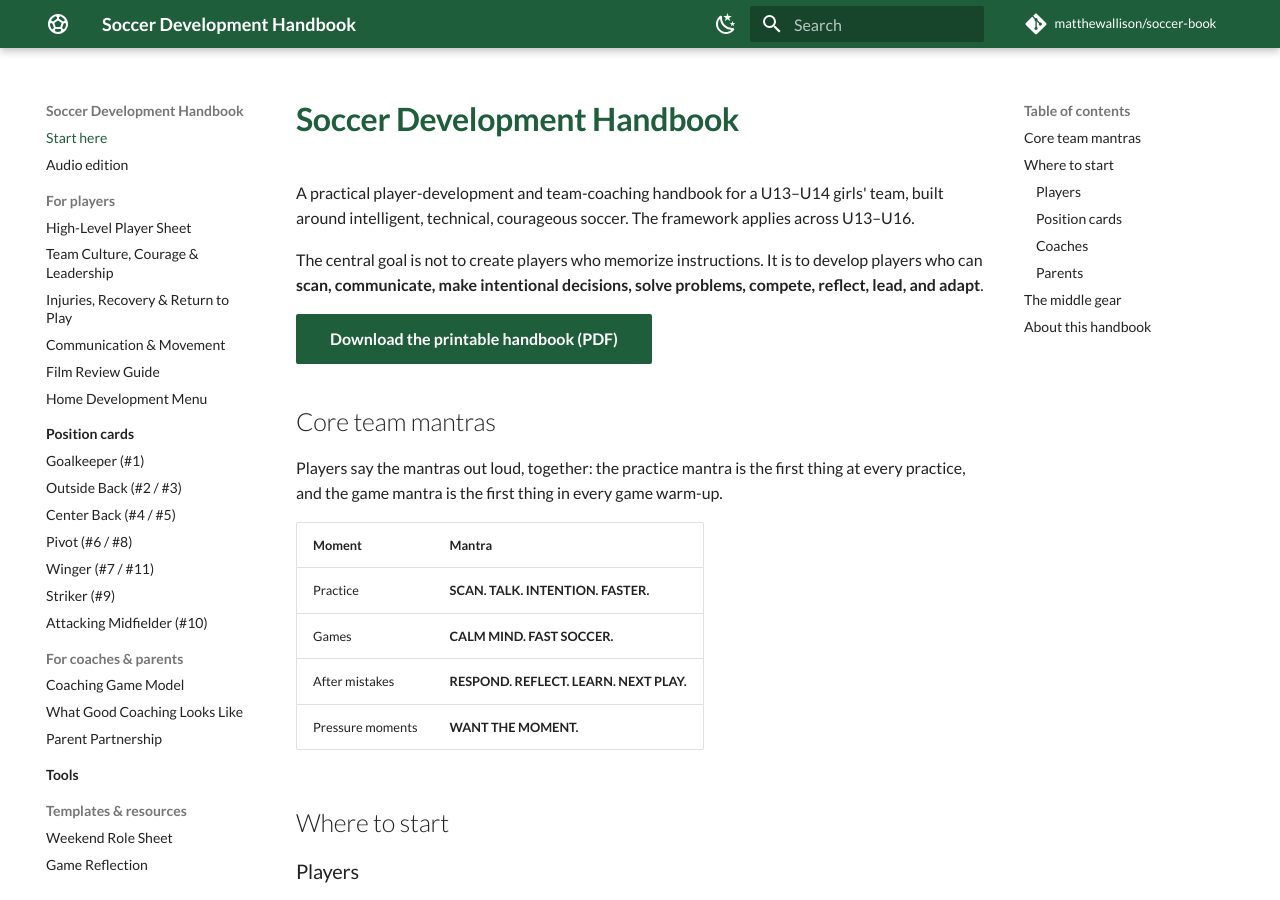
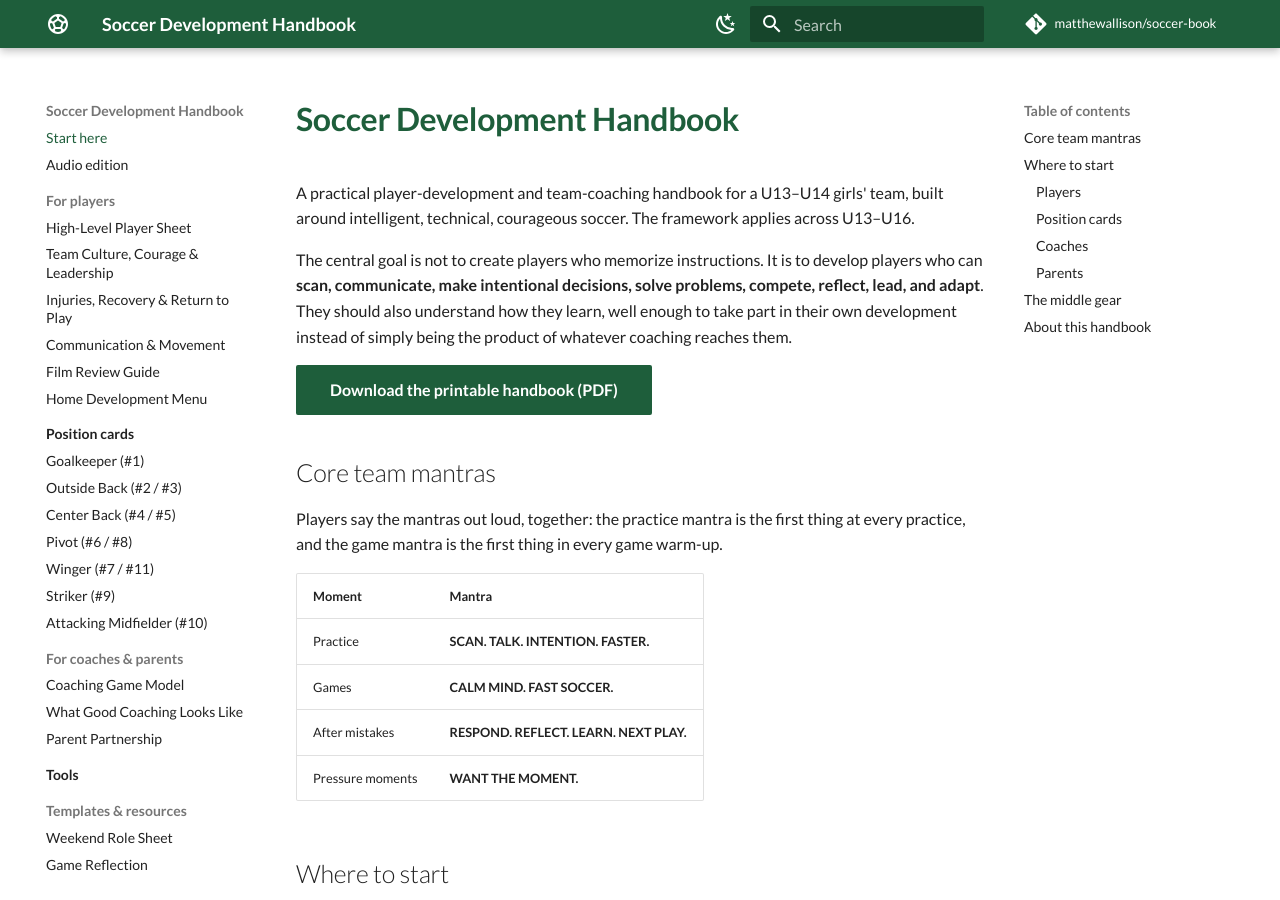
Before and after one commit to matthewallison/soccer-book, an MkDocs documentation site: the page built from docs/index.md, in a window 1280 px wide and 900 px high. Built offline with MkDocs 1.6.1 and Material for MkDocs 9.7.7, drawn with Linux system fonts in a browser that asks for light colours; comment, search, counter and statistics services are not loaded.

Commit message:
Distinguish gaps players can fill from gaps the team must fix
Add that some gaps a player can fill, some she can partly compensate for,
and some require the team or coach to change, so self-coaching does not
become self-blame. State the project's central idea up front: players should
understand how they learn well enough to take part in their own development.
Say "this isn't about a bad coach" once per medium instead of repeatedly,
and remove a duplicated cue from the player sheet. Regenerate PDF and EPUB.

Co-Authored-By: Claude Opus 5 (1M context) <noreply@anthropic.com>

```diff
--- a/docs/index.md
+++ b/docs/index.md
@@ -2,7 +2,7 @@
 
 A practical player-development and team-coaching handbook for a U13–U14 girls' team, built around intelligent, technical, courageous soccer. The framework applies across U13–U16.
 
-The central goal is not to create players who memorize instructions. It is to develop players who can **scan, communicate, make intentional decisions, solve problems, compete, reflect, lead, and adapt**.
+The central goal is not to create players who memorize instructions. It is to develop players who can **scan, communicate, make intentional decisions, solve problems, compete, reflect, lead, and adapt**. They should also understand how they learn, well enough to take part in their own development instead of simply being the product of whatever coaching reaches them.
 
 [Download the printable handbook (PDF)](soccer-development-handbook.pdf){ .md-button .md-button--primary }
 
```
Also changed, not shown: README.md (+3 -3 lines), audio/transcript/00-introduction.md (+1 -1 lines), audio/transcript/02-team-culture.md (+2 -2 lines), audio/transcript/05-how-we-play.md (+2 -0 lines), docs/player-philosophy.md (+0 -1 lines), docs/team-culture-and-leadership.md (+2 -0 lines), 2 other files.
